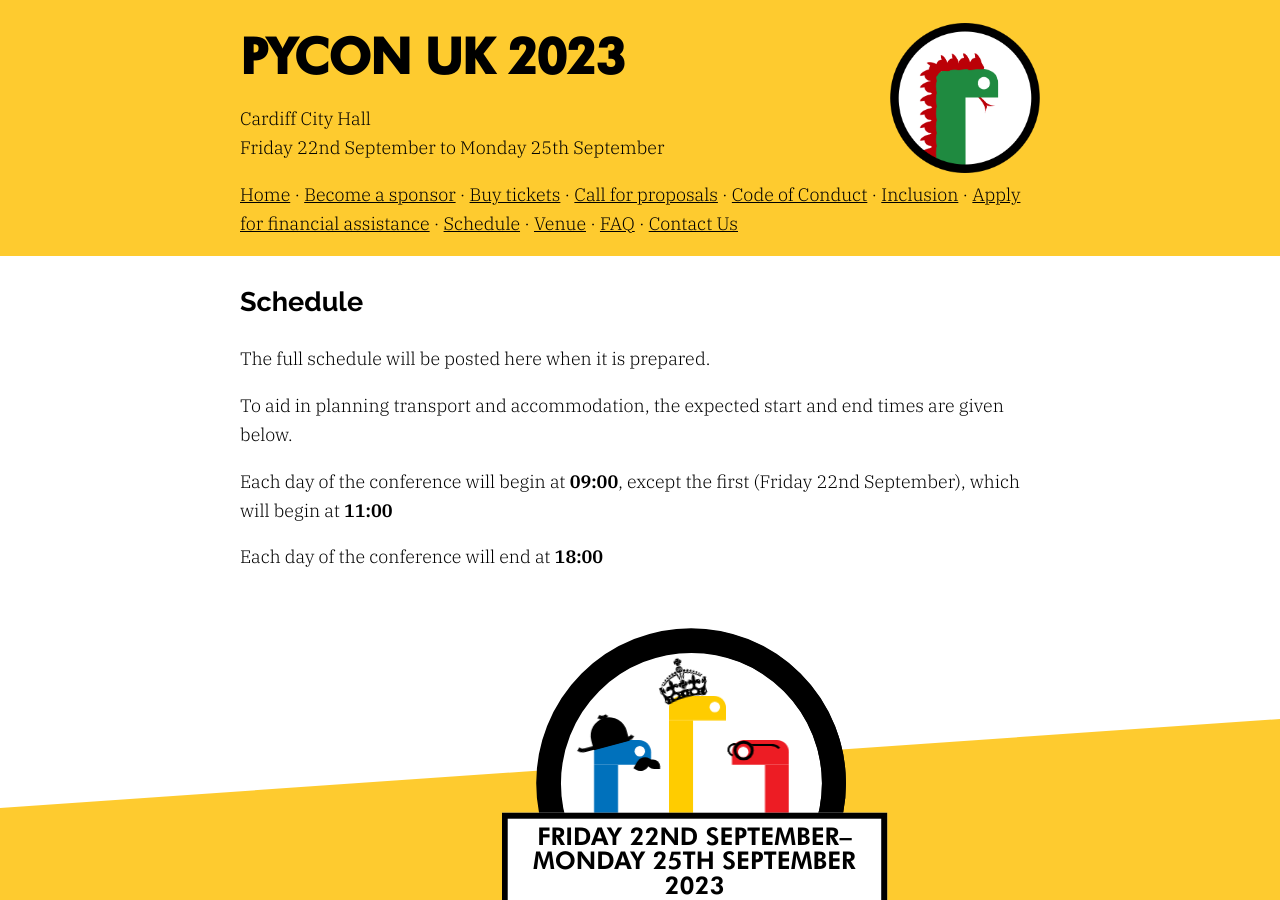
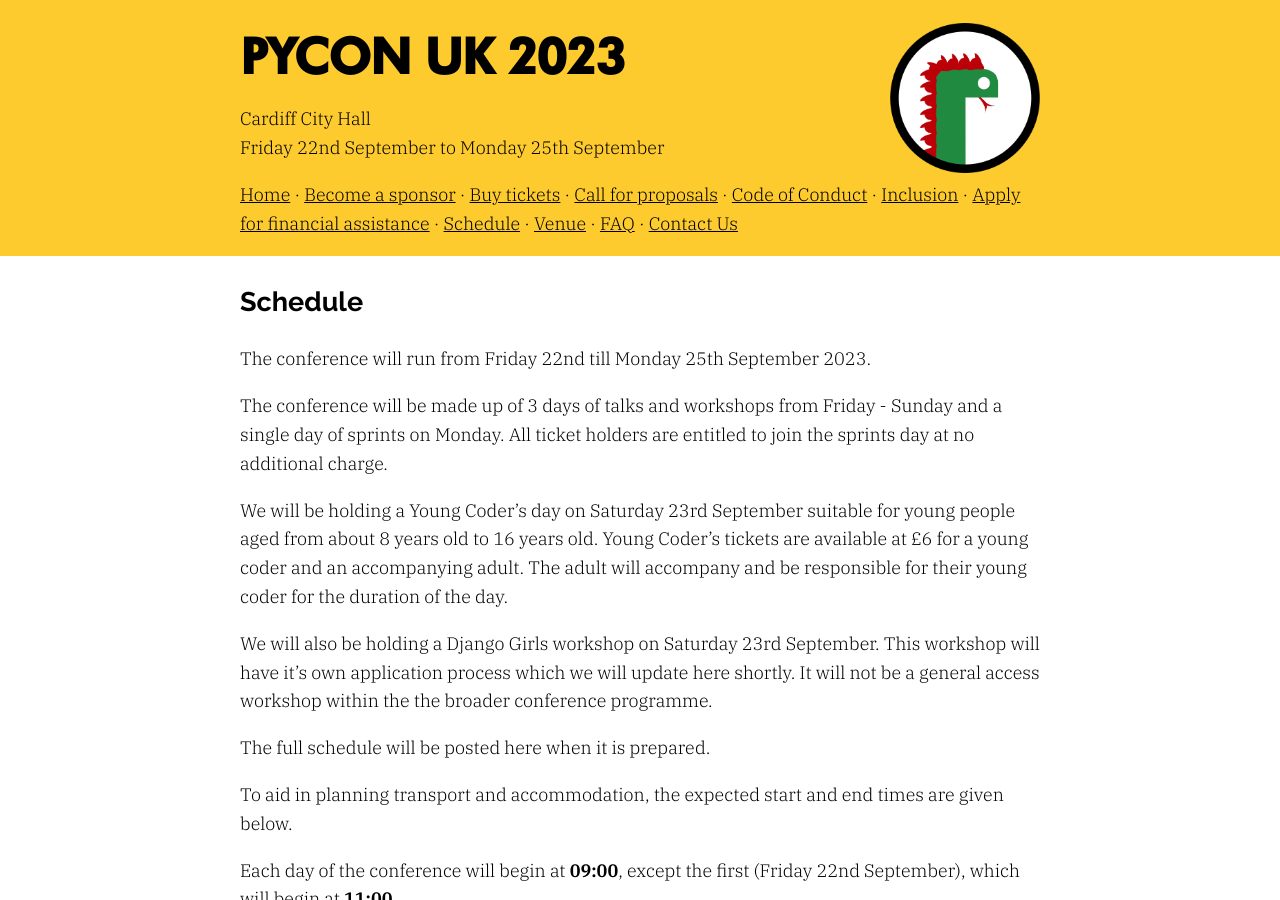
Before and after one commit to gma/2025.pyconuk.org, a Jekyll site: the page built from src/schedule.md, in a window 1280 px wide and 900 px high. Built offline with Jekyll 4.4.1, drawn with Linux system fonts in a browser that asks for light colours.

Commit message:
update copy on schedule page to pre-empt queries

```diff
--- a/src/schedule.md
+++ b/src/schedule.md
@@ -2,6 +2,14 @@
 layout: default
 title: Schedule
 ---
+
+<p>The conference will run from Friday 22nd till Monday 25th September 2023.</p>
+
+<p>The conference will be made up of 3 days of talks and workshops from Friday - Sunday and a single day of sprints on Monday. All ticket holders are entitled to join the sprints day at no additional charge.</p>
+
+<p>We will be holding a Young Coder’s day on Saturday 23rd September suitable for young people aged from about 8 years old to 16 years old. Young Coder’s tickets are available at £6 for a young coder and an accompanying adult. The adult will accompany and be responsible for their young coder for the duration of the day.</p>
+
+<p>We will also be holding a Django Girls workshop on Saturday 23rd September. This workshop will have it’s own application process which we will update here shortly. It will not be a general access workshop within the the broader conference programme.</p>
 
 {% if site.schedule_ready == true %}
 <script type="text/javascript" src="https://pretalx.com/pycon-uk-{{ site.con_year }}/schedule/widget/v2.en.js"></script>
@@ -9,6 +17,7 @@ title: Schedule
 
 <p>If you can't see the schedule widget, you can <a href="https://pretalx.com/pycon-uk-{{ site.con_year }}/schedule/">view the schedule here.</a></p>
 {% else %}
+
 <p>The full schedule will be posted here when it is prepared.</p>
 <p>To aid in planning transport and accommodation, the expected start and end times are given below.</p>
 <p>Each day of the conference will begin at <strong>09:00</strong>, except the first ({{ site.con_start }}), which will begin at <strong>11:00</strong></p>
```
